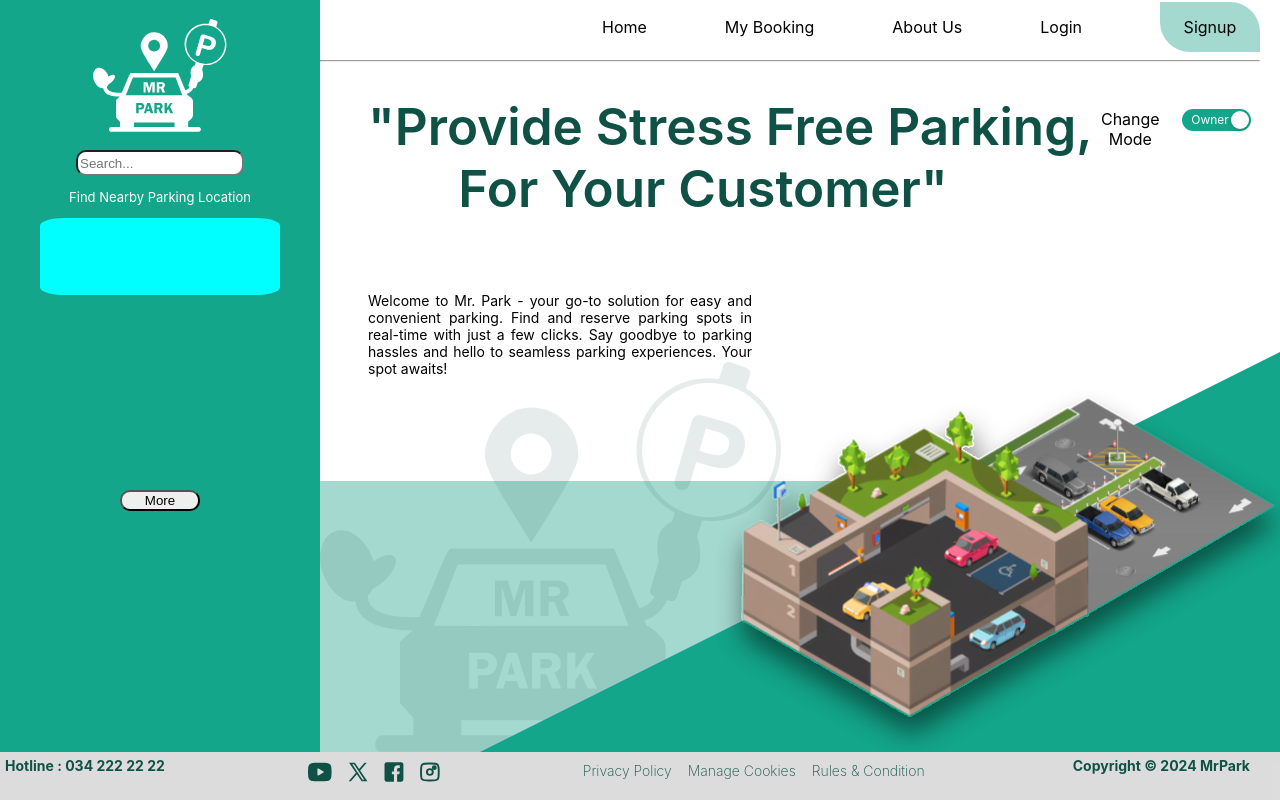
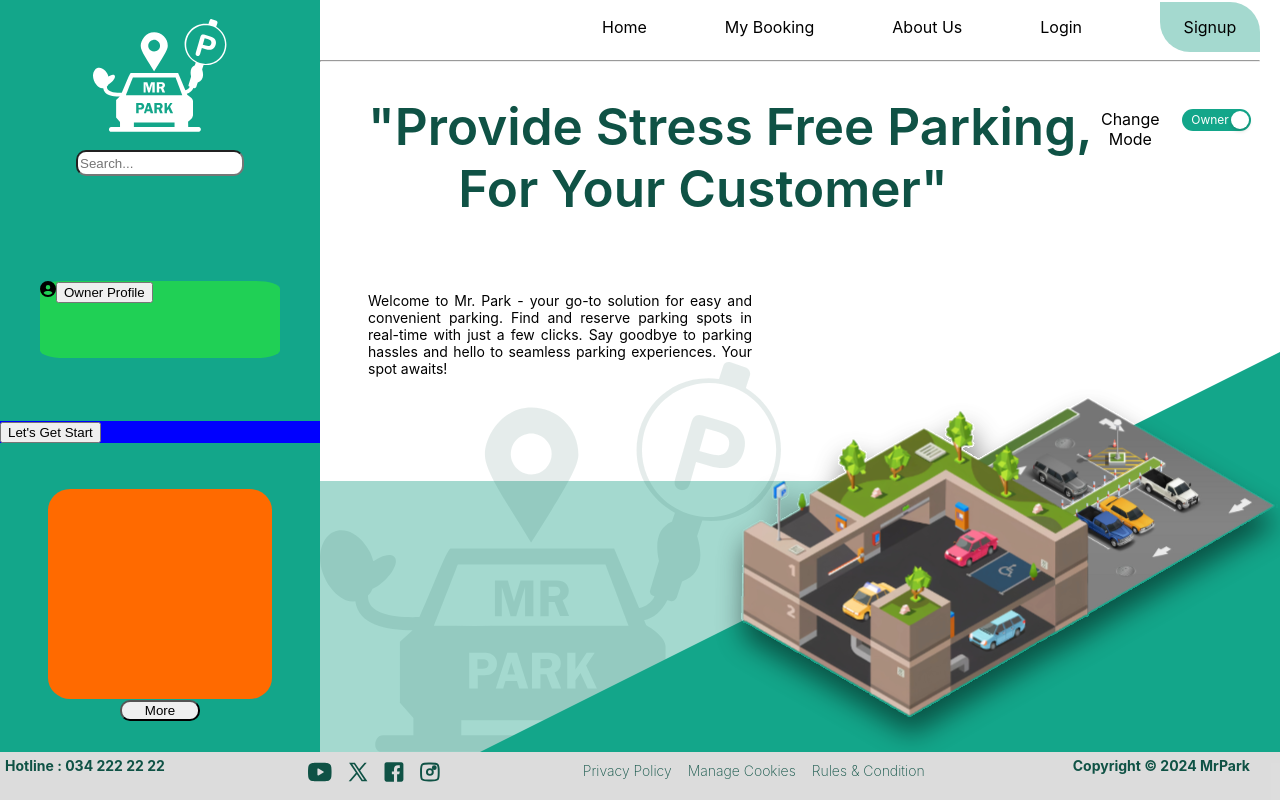
Before and after one commit to DhananjayaYN/Vehicle-Parking, a React (Create React App) app: page /customer in a window 1280 px wide. Built offline with nearby package versions, Linux system fonts and the light colour scheme.

Commit message:
edit customer home page(sidebar)

```diff
--- a/src/Pages/HomeCustomer.js
+++ b/src/Pages/HomeCustomer.js
@@ -11,6 +11,8 @@
 import list from '../Images/list.svg'
 
 import Toggle_button from '../Components/Toggle_button';
+
+import { FaCircleUser } from "react-icons/fa6";
 
 
 export default function HomeCustomer() {
@@ -68,14 +70,15 @@
                     <div className='C_search_bar'>
                         <input type='text' placeholder="Search..." className='C_search'/>
                     </div>
-                    <p>Find Nearby Parking Location</p>
-                    <div className='C_profile'>
-
+                </div>
+                <div className='C_profile'>
+                    <FaCircleUser />
+                    <button className='C_admin_button'>Owner Profile</button>
+                </div>
+                <div className="button-container">
+                    <div className="background-circle">
+                         <button className="start-button">Let's Get Start</button>
                     </div>
-
-                </div>
-                <div className='C_start'>
-
                 </div>
                 <div className='C_shops'>
                     <div className='C_shop_view'>
--- a/src/Pages/HomeCustomerCSS.css
+++ b/src/Pages/HomeCustomerCSS.css
@@ -15,7 +15,7 @@
     background-color: rgba(19, 166, 138, 1);
     align-items: center;
     display: grid;
-    grid-template-rows: 20% 15% 30% 35%;
+    grid-template-rows: 20% 15% 15% 15% 35%;
     z-index: 0;
 }
 
@@ -61,16 +61,18 @@
 .C_profile{
     width: 75%;
     height: 68%;
-    display: block;
+
     margin: 0 auto;
     border-radius: 10%;
-    background-color: aqua;
+    background-color: rgb(32, 208, 85);
 }
 
-.C_
+.button-container{
+    background-color: blue;
+}
 
 .C_shop_view{
-    background-color: aqua;
+    background-color: rgb(255, 106, 0);
     display: block;
     margin: 0 auto;
     width: 70%;
```
